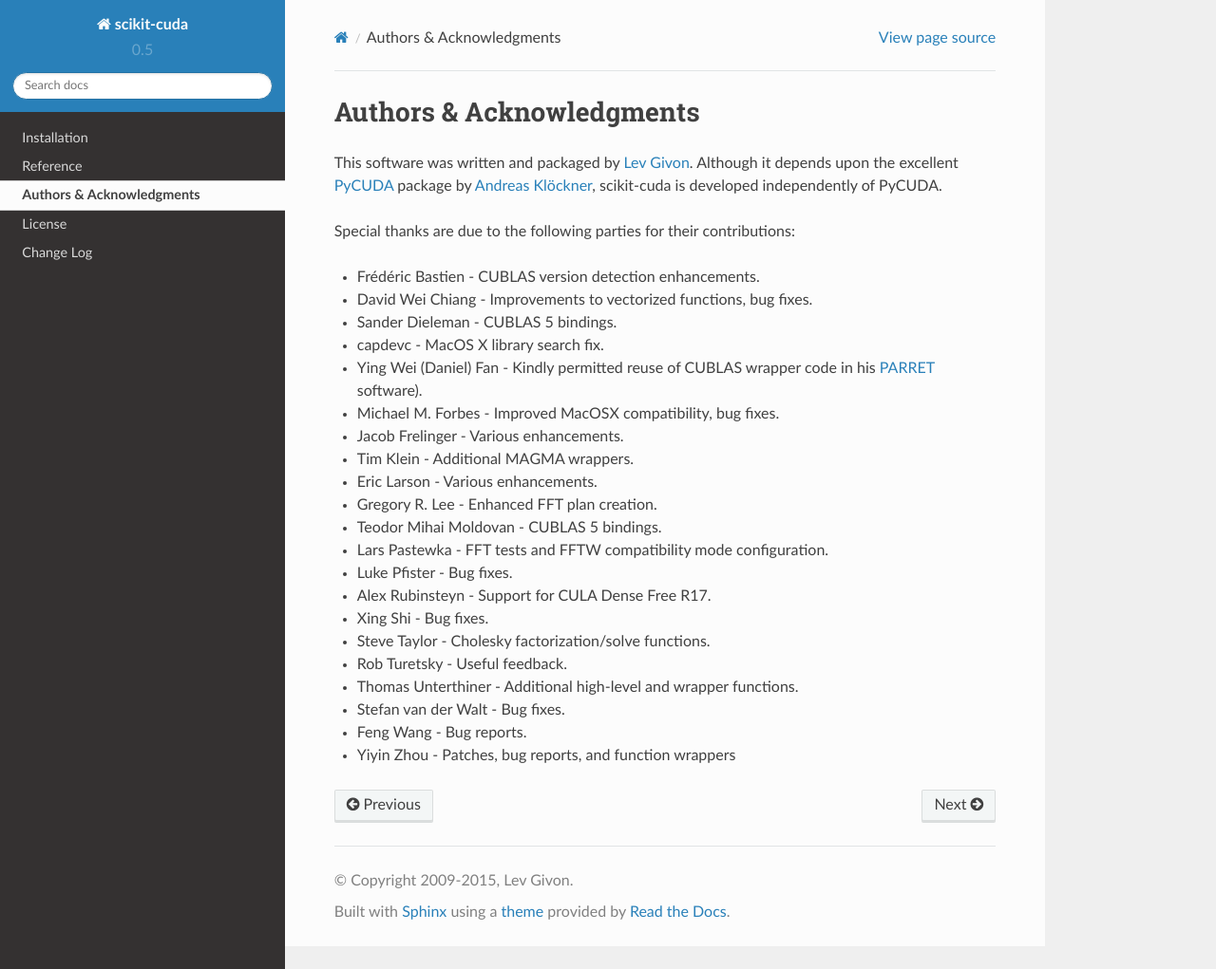
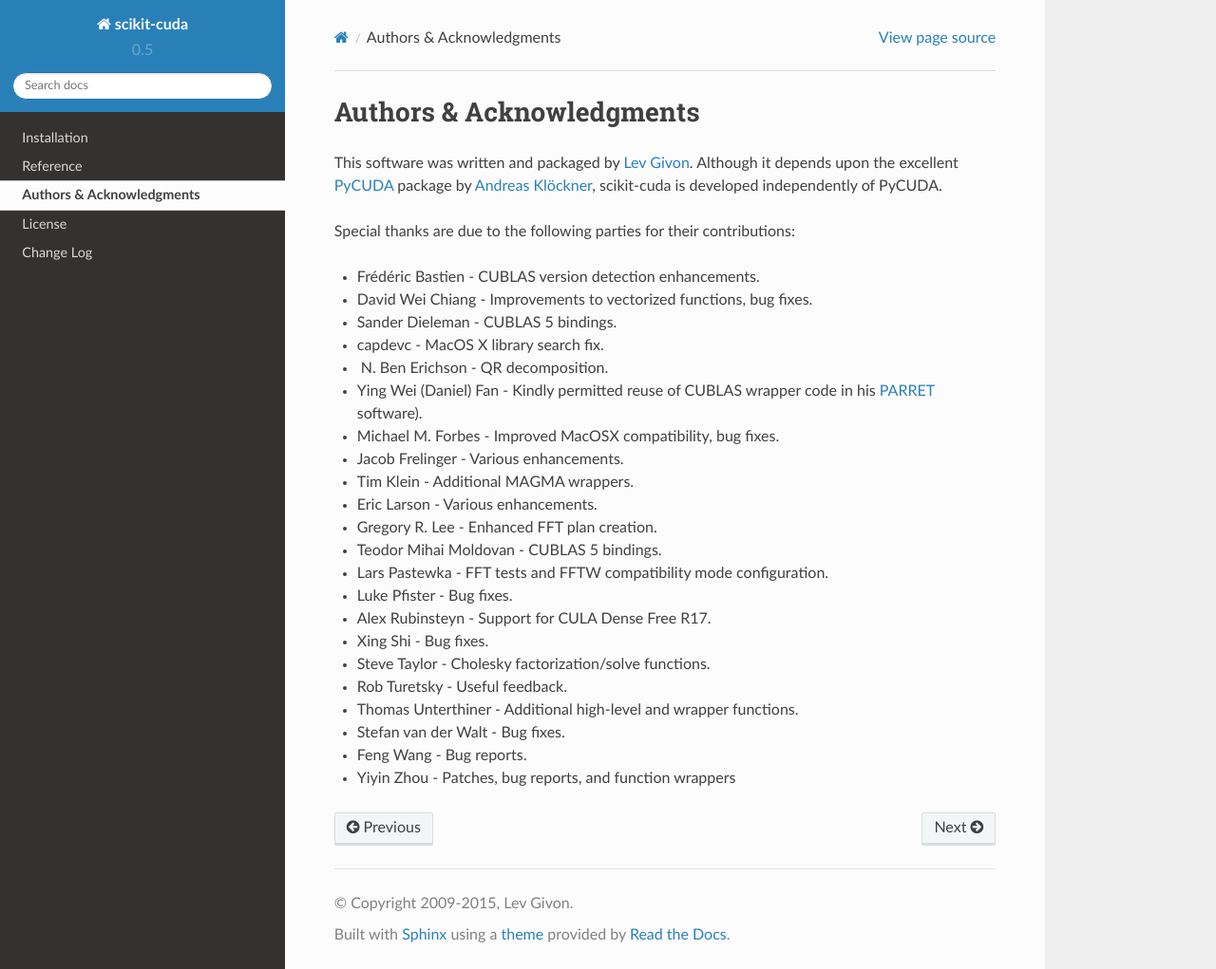
Before and after one commit to lebedov/scikit-cuda, a Sphinx documentation site: the page built from docs/source/authors.rst, in a window 1280 px wide and 1021 px high. Shown: the whole window at 95% size. Built offline with Sphinx 7.4.7 and the Read the Docs theme 2.0.0, drawn with Linux system fonts in a browser that asks for light colours; formulas are drawn with MathJax 3.

Commit message:
Add Benli11 to contributors list.

```diff
--- a/docs/source/authors.rst
+++ b/docs/source/authors.rst
@@ -14,6 +14,7 @@ Special thanks are due to the following parties for their contributions:
 - David Wei Chiang - Improvements to vectorized functions, bug fixes.
 - Sander Dieleman - CUBLAS 5 bindings.
 - capdevc - MacOS X library search fix.
+- N. Ben Erichson - QR decomposition.
 - Ying Wei (Daniel) Fan - Kindly permitted reuse of CUBLAS wrapper code in his
   `PARRET <http://www.mathcs.emory.edu/~yfan/PARRET/>`_ software).
 - Michael M. Forbes - Improved MacOSX compatibility, bug fixes.
```
